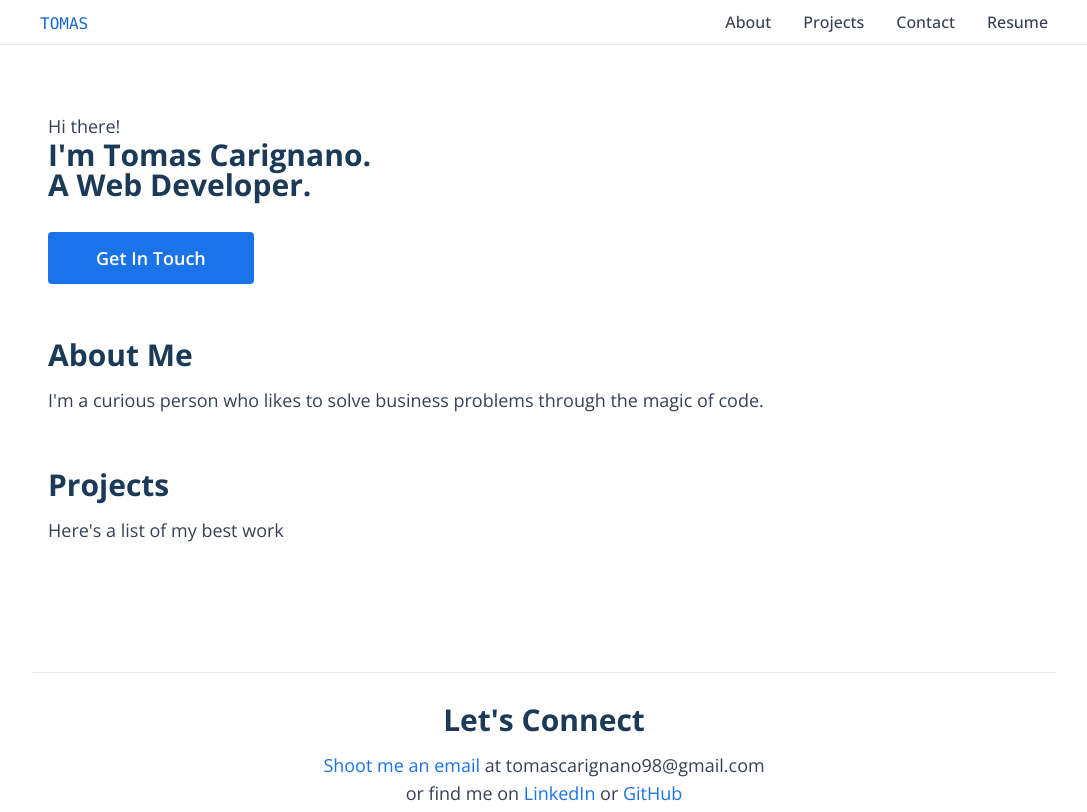
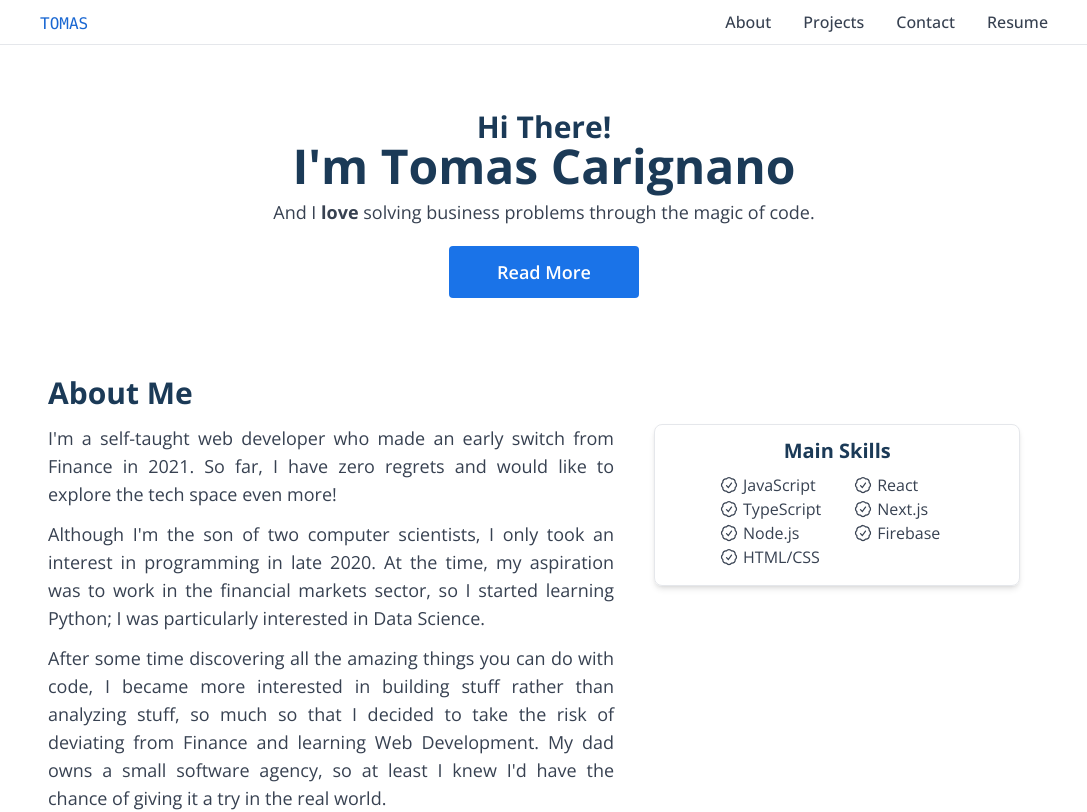
Before and after one commit to tomascarignano98/personal-site, a Next.js app: page / in a window 1280 px wide. Shown: the top 812 px of the page, without its empty margins (96-1183 px from the left). Built offline with nearby package versions, Linux system fonts and the light colour scheme.

Commit message:
feat: update HomePage

```diff
--- a/src/pages/index.tsx
+++ b/src/pages/index.tsx
@@ -1,6 +1,8 @@
 import React from 'react';
 
-import Button from '@/components/Button';
+import AboutSection from '@/components/AboutSection';
+import HeroSection from '@/components/HeroSection';
+import ProjectsSection from '@/components/ProjectsSection';
 import SEO from '@/components/SEO';
 
 export default function HomePage() {
@@ -8,23 +10,9 @@ export default function HomePage() {
     <>
       <SEO title="Tomas Carignano" />
 
-      <p>Hi there!</p>
-      <h1 className="print:hidden">
-        I&apos;m Tomas Carignano. <br />A Web Developer.
-      </h1>
-      <Button>Get In Touch</Button>
-      <br />
-      <br />
-      <br />
-
-      <h2>About Me</h2>
-      <p>{`I'm a curious person who likes to solve business problems through the magic of code.`}</p>
-
-      <br />
-      <br />
-
-      <h2>Projects</h2>
-      <p>{`Here's a list of my best work`}</p>
+      <HeroSection />
+      <AboutSection />
+      <ProjectsSection />
     </>
   );
 }
```
